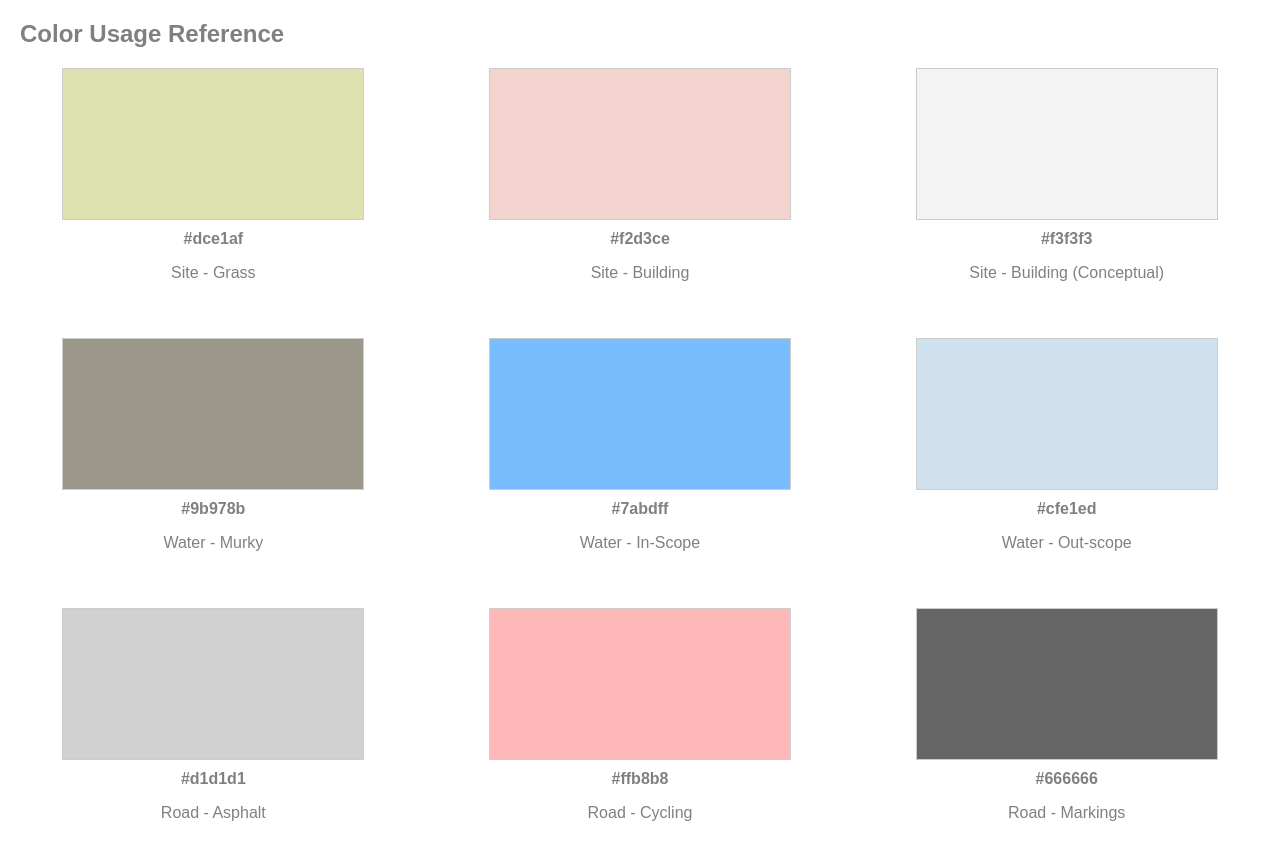
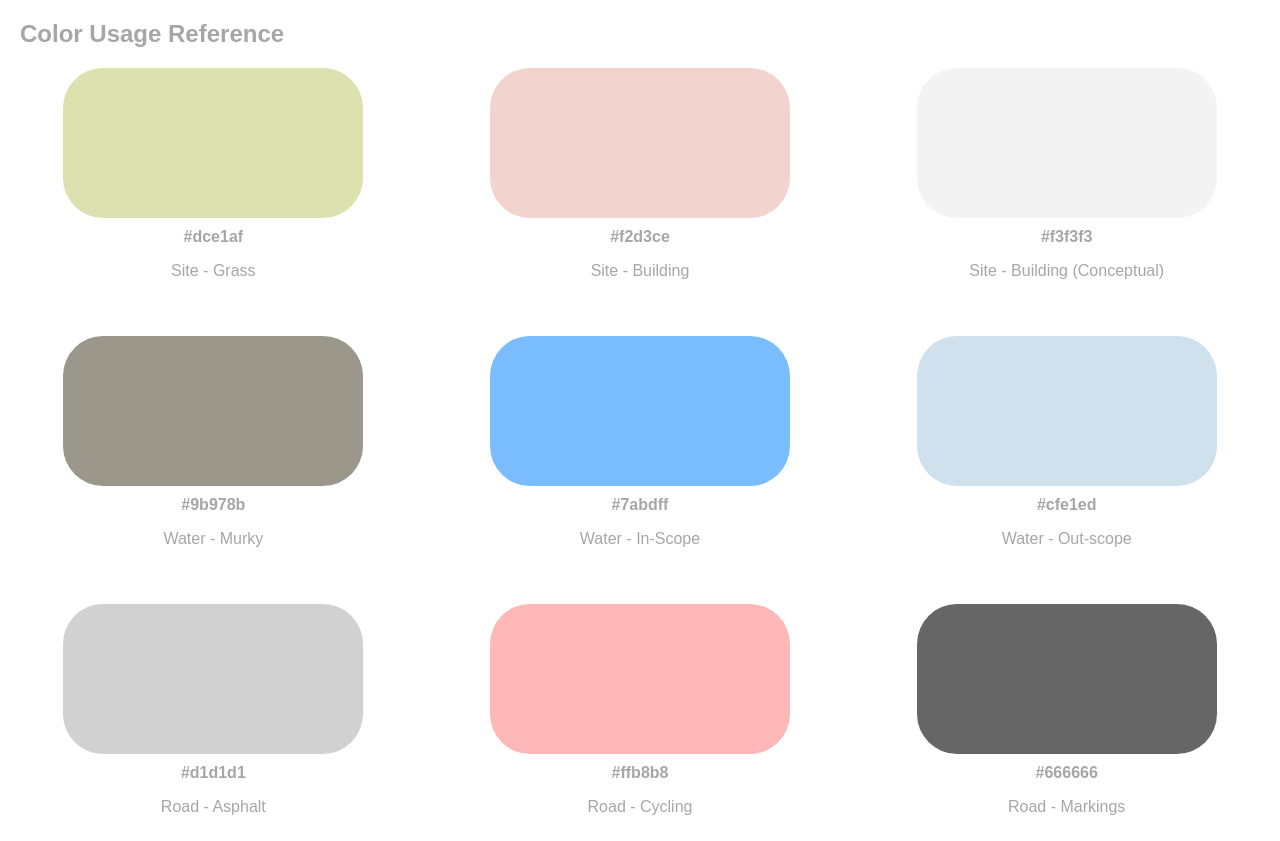
Before and after one commit to JoelvanHerwaarden/ColorCodes, a plain HTML site: page index.html in a window 1280 px wide. Shown: the top 841 px of the page. Drawn offline with Linux system fonts and the light colour scheme.

Commit message:
Update index.html

```diff
--- a/index.html
+++ b/index.html
@@ -6,7 +6,7 @@
     body {
       font-family: sans-serif;
       margin: 20px;
-      color: #808080;
+      color: #a6a6a6;
     }
 
     .container {
@@ -29,9 +29,10 @@
     .color-box {
       width: 300px;
       height: 150px;
-      border: 1px solid #ccc;
+      border: 0px solid #ccc;
       margin-bottom: 10px;
       cursor: pointer;
+      border-radius: 40px;
     }
 
     .label {
```
